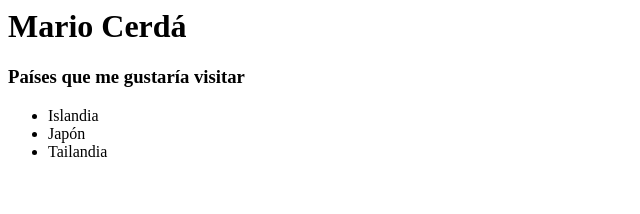
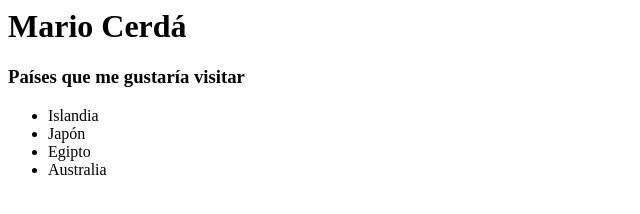
Before and after one commit to cb-mario/RepoProyectoIntermodular, a plain HTML site: page index.html in a window 1280 px wide. Shown: the whole page, without its empty margins (0-640 px from the left). Drawn offline with Linux system fonts and the light colour scheme.

Commit message:
Modificando lista paises

```diff
--- a/index.html
+++ b/index.html
@@ -9,7 +9,8 @@
         <ul>
             <li>Islandia</li>
             <li>Japón</li>
-            <li>Tailandia</li>
+            <li>Egipto</li>
+            <li>Australia</li>
         </ul>
     </body>
 </html>
```
